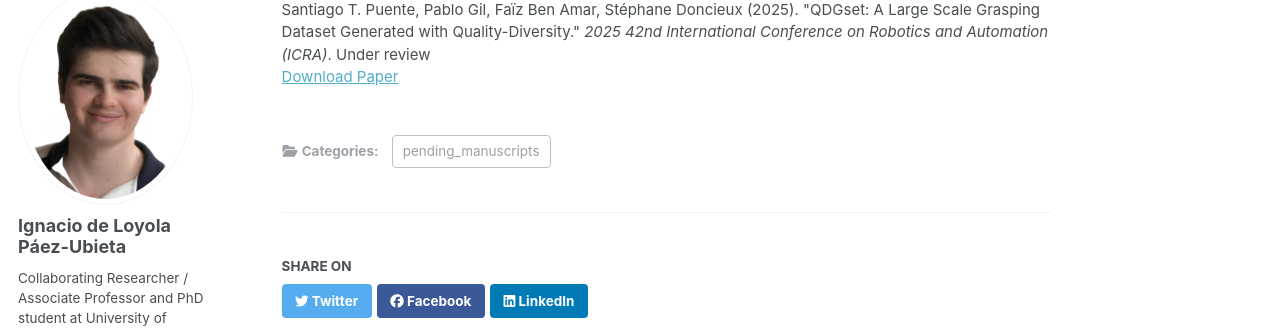
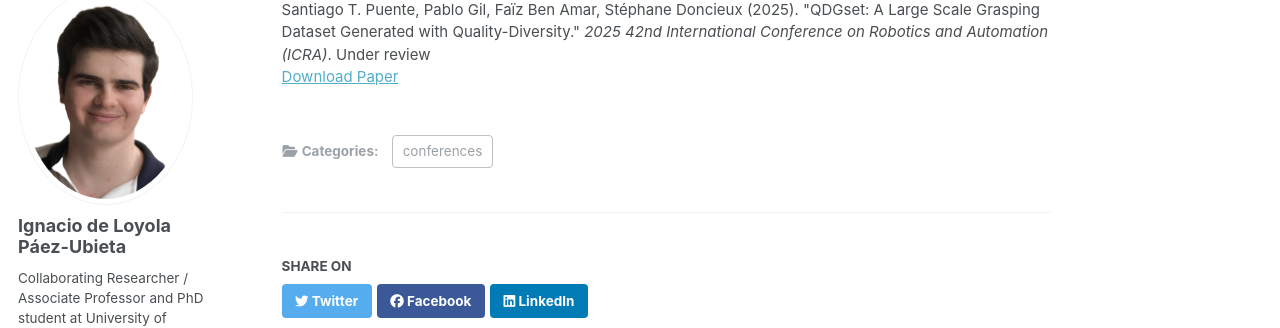
Before and after one commit to ignpaub/ignpaub.github.io, a Jekyll site: the page built from _publications/2025-01-31-QDGset_A_Large_Scale_Grasping_Dataset_Generated_with_Quality_Diversity.md, in a window 1280 px wide and 900 px high, scrolled down 643 px. Shown: the part 117-445 px from the top of the window. Built offline with Jekyll 4.4.1, drawn with Linux system fonts in a browser that asks for light colours; some web fonts are replaced.

Commit message:
Update and rename 2025-P2-QDGset_A_Large_Scale_Grasping_Dataset_Generated_with_Quality_Diversity.md to 2025-01-31-QDGset_A_Large_Scale_Grasping_Dataset_Generated_with_Quality_Diversity.md

```diff
--- a/_publications/2025-P2-QDGset_A_Large_Scale_Grasping_Dataset_Generated_with_Quality_Diversity.md
+++ b/_publications/2025-01-31-QDGset_A_Large_Scale_Grasping_Dataset_Generated_with_Quality_Diversity.md
@@ -1,7 +1,7 @@
 ---
 title: "QDGset: A Large Scale Grasping Dataset Generated with Quality-Diversity"
 collection: publications
-category: pending_manuscripts
+category: conferences
 permalink: /publication/2025_icra
 excerpt: ' '
 date: 2025-05-24
```
